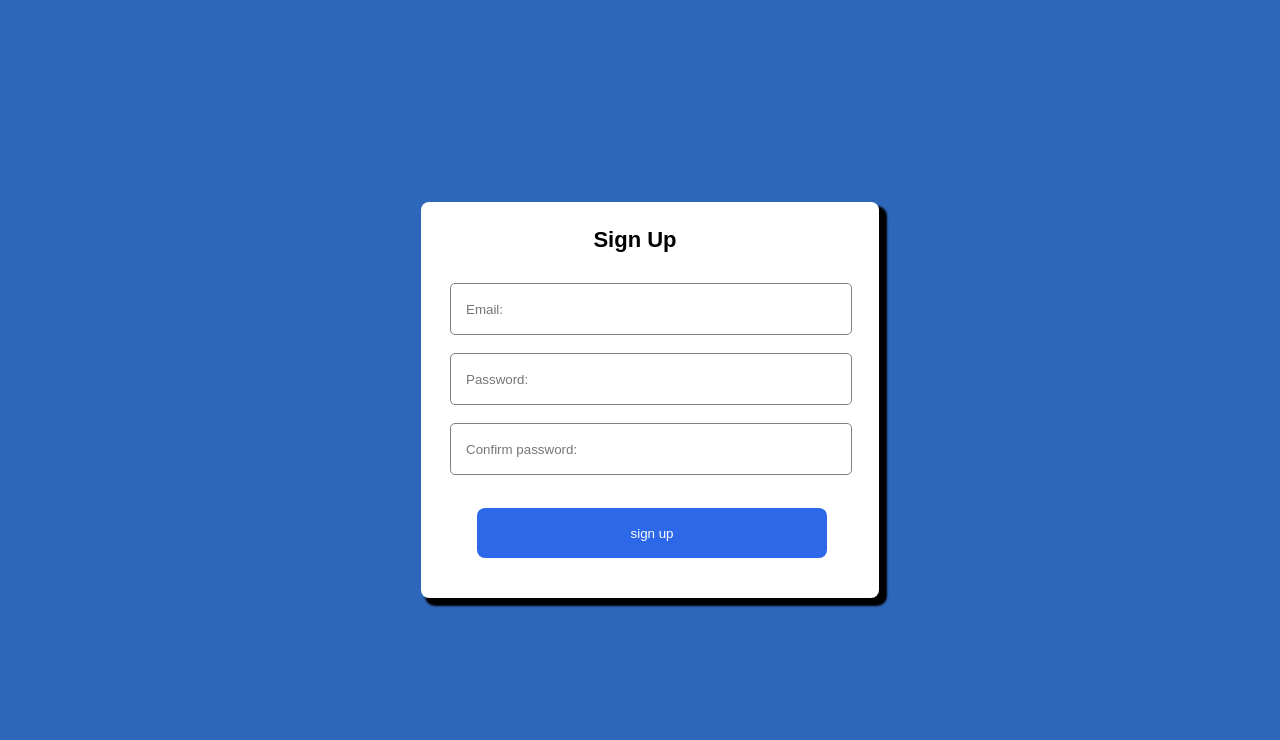
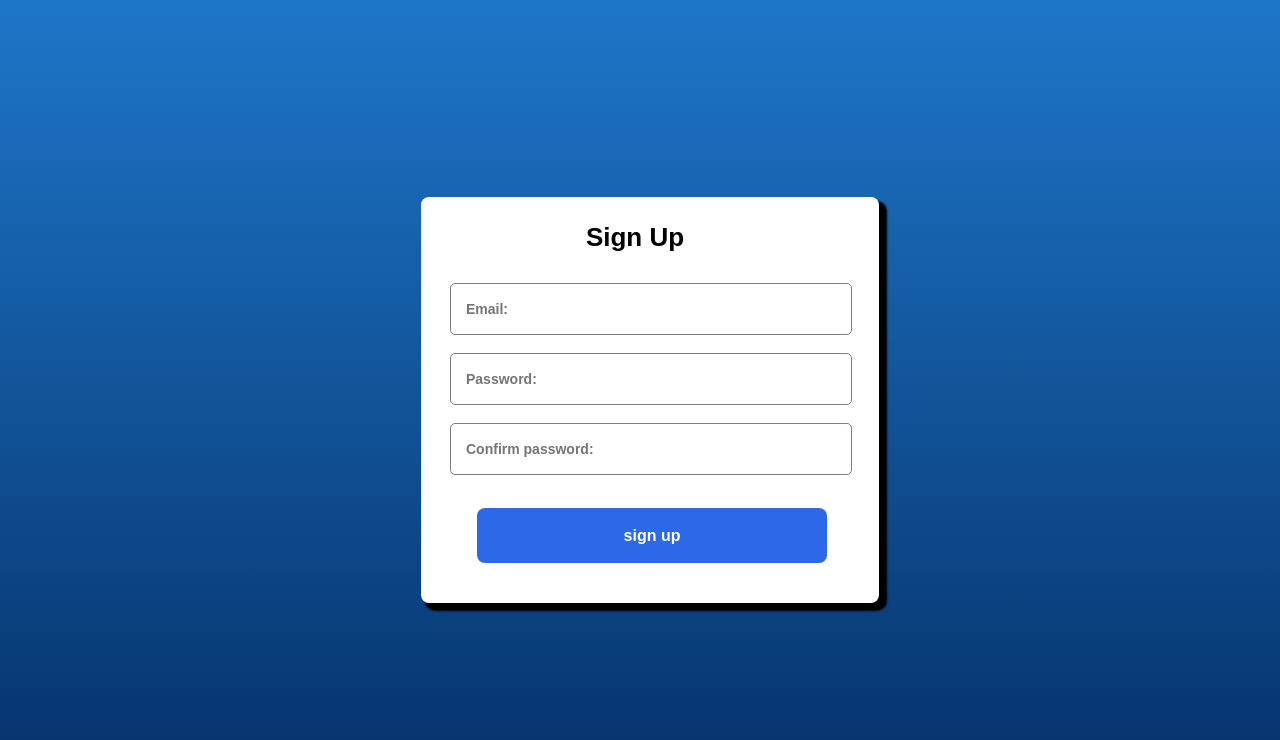
Before and after one commit to zagros-coder/validate-sign-up-form, a plain HTML site: page index.html in a window 1280 px wide. Drawn offline with Linux system fonts and the light colour scheme.

Commit message:
add some new style

```diff
--- a/style.css
+++ b/style.css
@@ -4,7 +4,8 @@
     padding: 0;
 }
 body{
-    background-color: rgb(46, 102, 185);
+    overflow: hidden;
+    background-image: linear-gradient(rgb(30, 118, 201),rgb(5, 48, 104));
     min-height: 100vh;
     display: flex;
     justify-content: center;
@@ -32,6 +33,8 @@ input{
     width: 100%;
     height: 50px;
     margin: 0;
+    font-weight: bold;
+    font-size: 14px;
 }
 h2{
     font-weight: 700;
@@ -54,12 +57,12 @@ span p{
 }
 .container h2{
     margin-bottom: 30px;
-    font-size: 22px;
+    font-size: 26px;
     font-weight: 700;
 }
 .sign-up{
     width: 350px;
-    height: 50px;
+    height: 55px;
     border: none;
     outline: none;
     background-color:rgb(45, 104, 233);
@@ -70,12 +73,14 @@ span p{
     margin-top: 15px ;
     transition: 0.2s ease-in-out;
     cursor: pointer;
+    font-weight: bold;
+    font-size: 16px;
 }
 
-#sign-up:hover{
+.sign-up:hover{
     background-color: rgb(37, 89, 199);
 }
-#sign-up:active{
+.sign-up:active{
     background-color: rgb(30, 77, 185);
 }
 .error{
```
